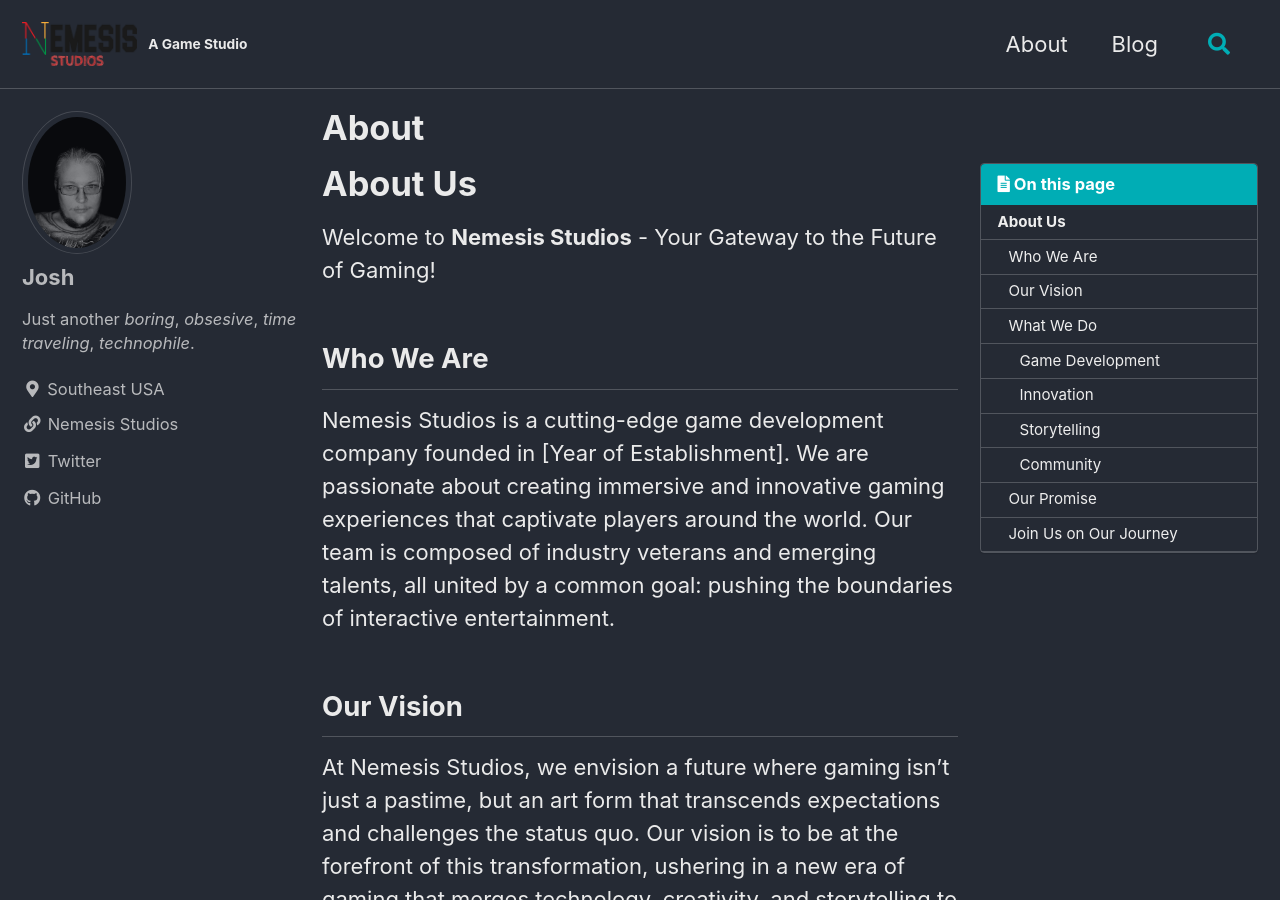
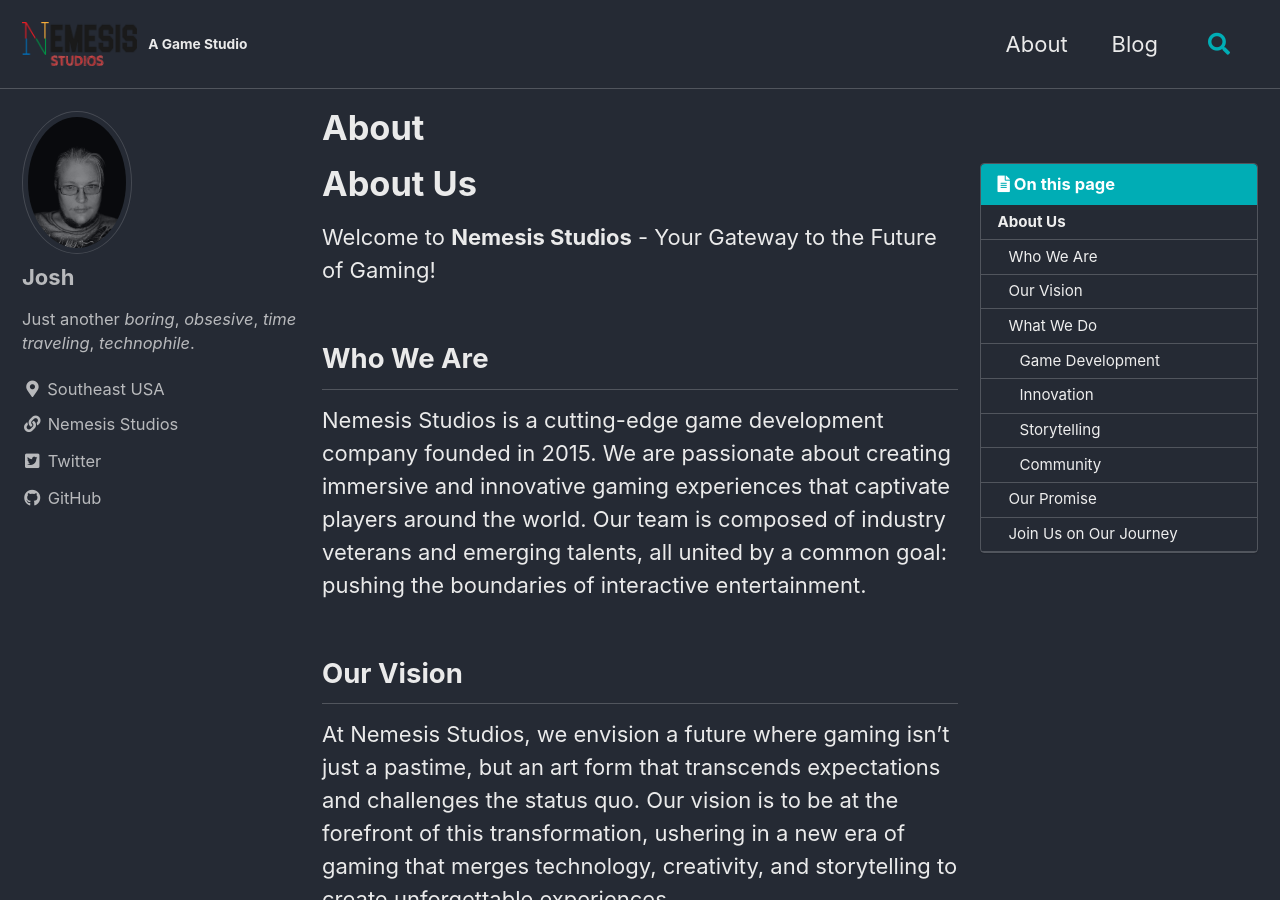
Before and after one commit to Nemesis-Studios/Nemesis-Studios.github.io, a Jekyll site: the page built from _pages/about.md, in a window 1280 px wide and 900 px high. Built offline with Jekyll 4.4.1, drawn with Linux system fonts in a browser that asks for light colours; cached includes are drawn as plain includes; comment, search, counter and statistics services are not loaded; a style sheet for code colours, icons or effects is not loaded.

Commit message:
fix date

```diff
--- a/_pages/about.md
+++ b/_pages/about.md
@@ -22,7 +22,7 @@
 
 ## Who We Are
 
-Nemesis Studios is a cutting-edge game development company founded in [Year of Establishment]. We are passionate about creating immersive and innovative gaming experiences that captivate players around the world. Our team is composed of industry veterans and emerging talents, all united by a common goal: pushing the boundaries of interactive entertainment.
+Nemesis Studios is a cutting-edge game development company founded in 2015. We are passionate about creating immersive and innovative gaming experiences that captivate players around the world. Our team is composed of industry veterans and emerging talents, all united by a common goal: pushing the boundaries of interactive entertainment.
 
 ## Our Vision
 
```
